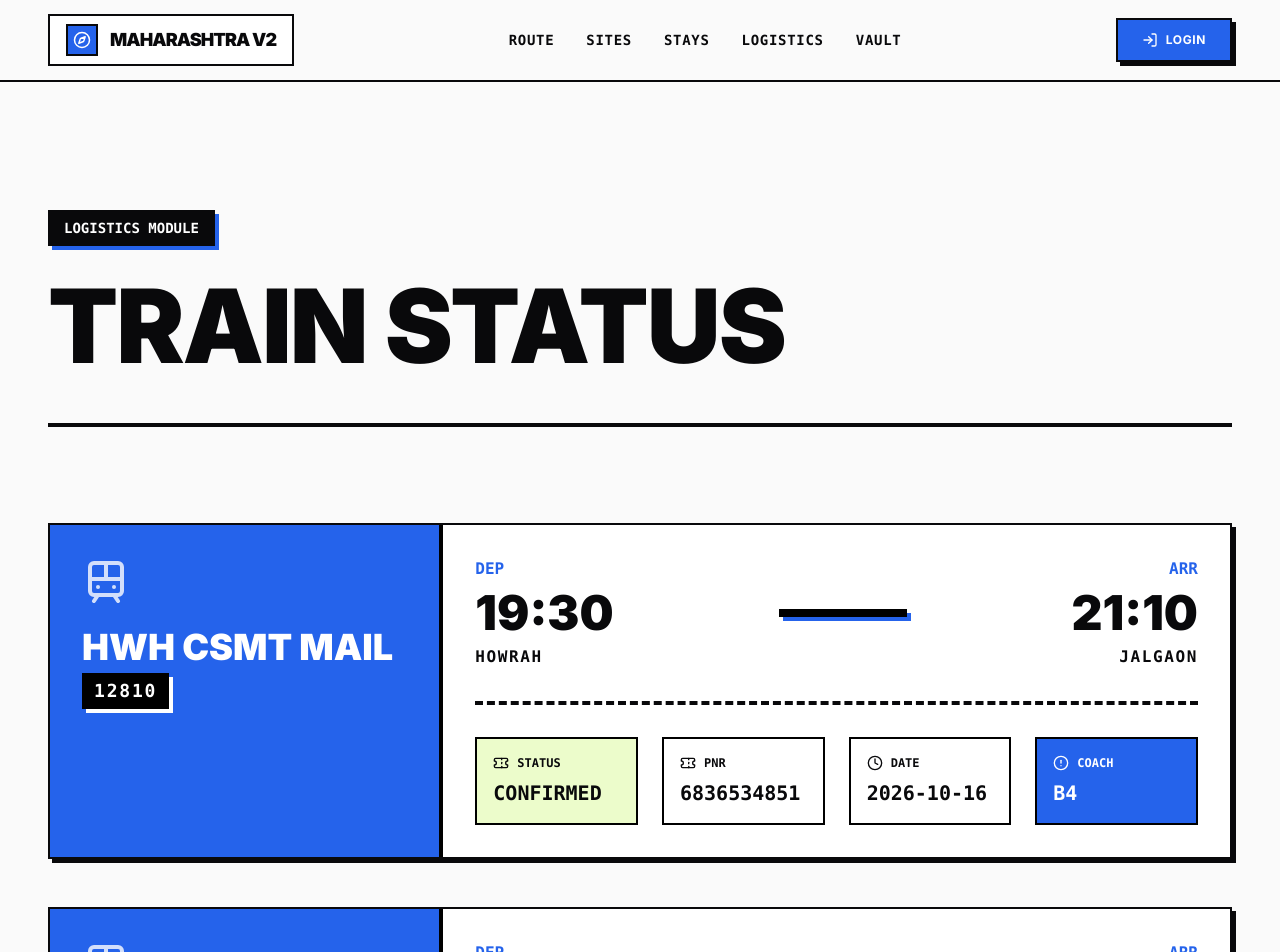
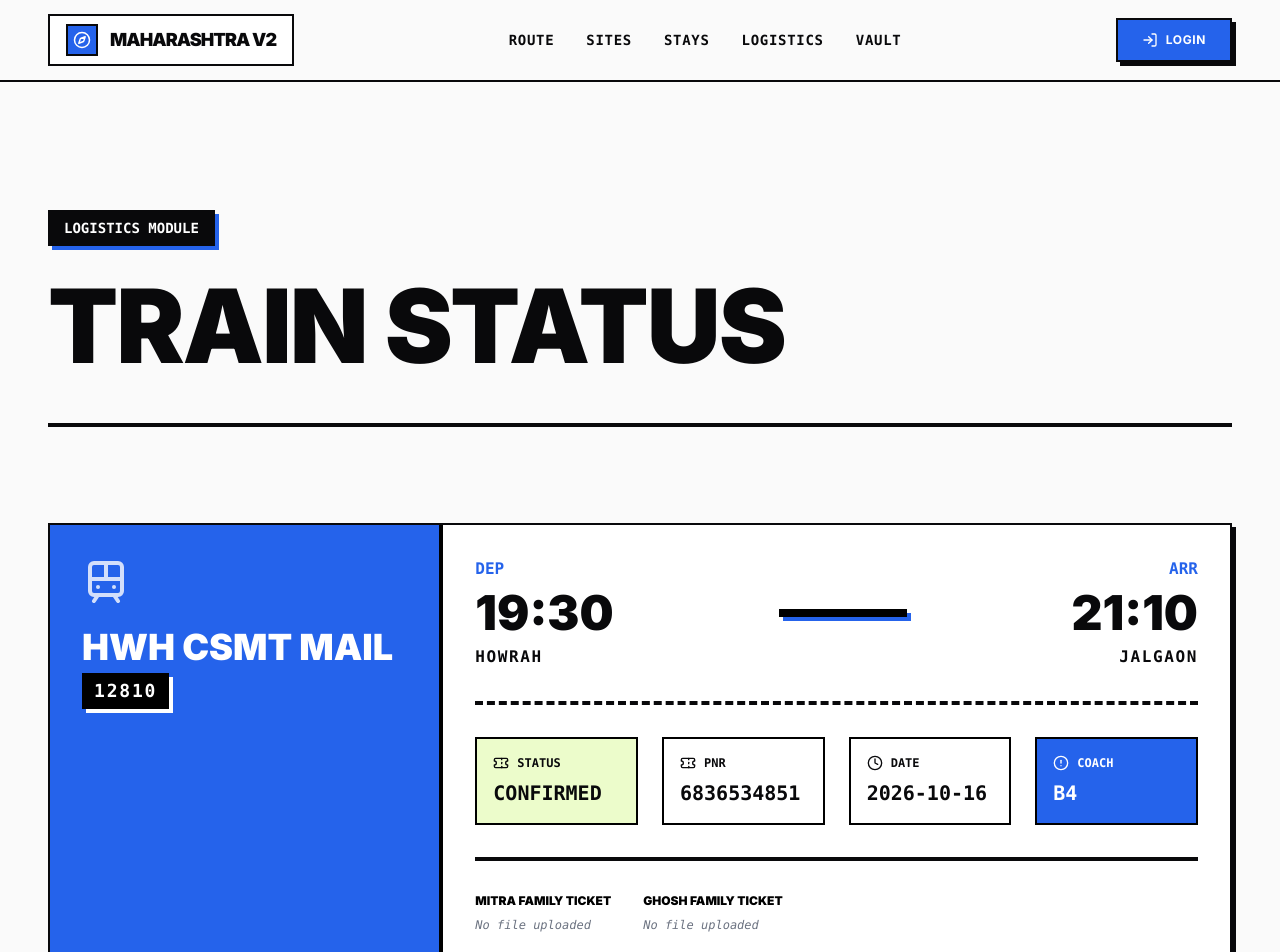
Before and after one commit to MURPHIOP/MyTravelApp, a Next.js app: page /trains in a window 1280 px wide. Shown: the top 952 px of the page. Built offline with nearby package versions, Linux system fonts and the light colour scheme; no server answers; sample sign-in values are in the browser's storage.

Commit message:
feat: add robust file upload to supabase, cross-module ticket downloads, custom ledger categories

```diff
--- a/src/app/expenses/page.tsx
+++ b/src/app/expenses/page.tsx
@@ -12,7 +12,7 @@ type Expense = {
   id: string;
   date: string;
   description: string;
-  category: 'TRANS' | 'HOTEL' | 'SIGHT' | 'FOOD' | 'OTHER';
+  category: string;
   paidBy: 'Mitra' | 'Ghosh';
   amount: number;
 };
@@ -28,7 +28,7 @@ export default function ExpensesPage() {
   // Form State
   const [desc, setDesc] = useState('');
   const [amount, setAmount] = useState('');
-  const [category, setCategory] = useState<Expense['category']>('OTHER');
+  const [category, setCategory] = useState<string>('OTHER');
   const [paidBy, setPaidBy] = useState<Expense['paidBy']>('Mitra');
 
   useEffect(() => {
@@ -440,17 +440,20 @@ export default function ExpensesPage() {
                 <div className="grid grid-cols-2 gap-4">
                   <div>
                     <label className="block mb-2 font-mono text-xs tracking-widest">Category</label>
-                    <select
+                    <input
+                      list="categories"
                       value={category}
-                      onChange={e => setCategory(e.target.value as any)}
-                      className="w-full border-2 border-black p-3 focus:outline-none focus:border-blue-600 shadow-[4px_4px_0px_0px_rgba(0,0,0,1)] bg-white appearance-none"
-                    >
-                      <option value="TRANS">Transport</option>
-                      <option value="HOTEL">Hotel</option>
-                      <option value="SIGHT">Sightseeing</option>
-                      <option value="FOOD">Food</option>
-                      <option value="OTHER">Other</option>
-                    </select>
+                      onChange={e => setCategory(e.target.value)}
+                      className="w-full border-2 border-black p-3 focus:outline-none focus:border-blue-600 shadow-[4px_4px_0px_0px_rgba(0,0,0,1)] bg-white"
+                      placeholder="e.g. SHOPPING"
+                    />
+                    <datalist id="categories">
+                      <option value="TRANS" />
+                      <option value="HOTEL" />
+                      <option value="SIGHT" />
+                      <option value="FOOD" />
+                      <option value="OTHER" />
+                    </datalist>
                   </div>
                   <div>
                     <label className="block mb-2 font-mono text-xs tracking-widest">Paid By</label>
--- a/src/app/hotels/page.tsx
+++ b/src/app/hotels/page.tsx
@@ -4,9 +4,10 @@ import React from 'react';
 import { MapPin, ExternalLink, Star } from 'lucide-react';
 
 import { useTripData } from '@/context/TripDataContext';
+import UploadDownload from '@/components/UploadDownload';
 
 export default function HotelsPage() {
-  const { hotels } = useTripData();
+  const { hotels, setHotels } = useTripData();
   return (
     <div className="w-full pt-32 pb-24 min-h-screen">
       <div className="container-wide">
@@ -59,6 +60,19 @@ export default function HotelsPage() {
                     <ExternalLink size={20} className="mr-3" /> View Booking
                   </button>
                 </div>
+
+                <div className="mt-8 pt-8 border-t-4 border-[var(--border-color)]">
+                  <UploadDownload
+                    label="Hotel Voucher"
+                    currentUrl={hotel.bookingPassUrl}
+                    storagePathPrefix={`hotel_${hotel.id}`}
+                    onUploadSuccess={(url) => {
+                      const newHotels = [...hotels];
+                      newHotels[idx].bookingPassUrl = url;
+                      setHotels(newHotels);
+                    }}
+                  />
+                </div>
               </div>
             </div>
           ))}
--- a/src/app/trains/page.tsx
+++ b/src/app/trains/page.tsx
@@ -3,9 +3,10 @@
 import React from 'react';
 import { Train, Ticket, Clock, AlertCircle } from 'lucide-react';
 import { useTripData } from '@/context/TripDataContext';
+import UploadDownload from '@/components/UploadDownload';
 
 export default function TrainsPage() {
-  const { trains: TRAINS } = useTripData();
+  const { trains: TRAINS, setTrains } = useTripData();
   return (
     <div className="w-full pt-32 pb-24 min-h-screen">
       <div className="container-wide">
@@ -71,6 +72,32 @@ export default function TrainsPage() {
                   </div>
                 </div>
 
+                {/* Tickets Section */}
+                <div className="mt-8 pt-8 border-t-4 border-[var(--border-color)]">
+                  <div className="flex flex-col md:flex-row gap-8">
+                    <UploadDownload
+                      label="Mitra Family Ticket"
+                      currentUrl={ticket.tickets.mitra}
+                      storagePathPrefix={`train_${ticket.id}_mitra`}
+                      onUploadSuccess={(url) => {
+                        const newTrains = [...TRAINS];
+                        newTrains[idx].tickets.mitra = url;
+                        setTrains(newTrains);
+                      }}
+                    />
+                    <UploadDownload
+                      label="Ghosh Family Ticket"
+                      currentUrl={ticket.tickets.ghosh}
+                      storagePathPrefix={`train_${ticket.id}_ghosh`}
+                      onUploadSuccess={(url) => {
+                        const newTrains = [...TRAINS];
+                        newTrains[idx].tickets.ghosh = url;
+                        setTrains(newTrains);
+                      }}
+                    />
+                  </div>
+                </div>
+
               </div>
 
             </div>
--- a/src/app/vault/page.tsx
+++ b/src/app/vault/page.tsx
@@ -4,6 +4,7 @@ import React, { useState, useEffect, useRef } from 'react';
 import { FileText, Upload, Trash2, Download } from 'lucide-react';
 import { supabase } from '@/lib/supabase';
 import { v4 as uuidv4 } from 'uuid';
+import { useAuth } from '@/context/AuthContext';
 
 interface VaultDocument {
   id: string;
@@ -17,10 +18,12 @@ interface VaultDocument {
 }
 
 export default function VaultPage() {
+  const { user } = useAuth();
   const [documents, setDocuments] = useState<VaultDocument[]>([]);
   const [loading, setLoading] = useState(true);
   const [uploading, setUploading] = useState(false);
   const fileInputRef = useRef<HTMLInputElement>(null);
+  const isFamilyHead = user?.role === 'FAMILY_HEAD';
 
   useEffect(() => {
     fetchDocuments();
@@ -132,6 +135,8 @@ export default function VaultPage() {
           </div>
 
           <div className="flex gap-4">
+            {isFamilyHead && (
+              <>
                 <input
                   type="file"
                   ref={fileInputRef}
@@ -145,6 +150,8 @@ export default function VaultPage() {
                 >
                   {uploading ? 'UPLOADING...' : <><Upload size={20} /> UPLOAD FILE</>}
                 </button>
+              </>
+            )}
           </div>
         </div>
 
--- /dev/null
+++ b/src/components/UploadDownload.tsx
@@ -0,0 +1,112 @@
+'use client';
+
+import React, { useState, useRef } from 'react';
+import { UploadCloud, Download, Loader2 } from 'lucide-react';
+import { useAuth } from '@/context/AuthContext';
+import { supabase } from '@/lib/supabase';
+
+interface UploadDownloadProps {
+  currentUrl: string | null;
+  onUploadSuccess: (url: string) => void;
+  storagePathPrefix: string;
+  label: string;
+}
+
+export default function UploadDownload({ currentUrl, onUploadSuccess, storagePathPrefix, label }: UploadDownloadProps) {
+  const { user } = useAuth();
+  const [isUploading, setIsUploading] = useState(false);
+  const fileInputRef = useRef<HTMLInputElement>(null);
+
+  const isFamilyHead = user?.role === 'FAMILY_HEAD';
+
+  const handleFileChange = async (e: React.ChangeEvent<HTMLInputElement>) => {
+    const file = e.target.files?.[0];
+    if (!file) return;
+
+    try {
+      setIsUploading(true);
+      const fileExt = file.name.split('.').pop();
+      const fileName = `${storagePathPrefix}_${Date.now()}.${fileExt}`;
+
+      const { data, error } = await supabase.storage
+        .from('vault-documents')
+        .upload(fileName, file, {
+          cacheControl: '3600',
+          upsert: true,
+        });
+
+      if (error) {
+        console.error('Upload error:', error);
+        alert(`Upload failed: ${error.message}`);
+        return;
+      }
+
+      const { data: publicUrlData } = supabase.storage
+        .from('vault-documents')
+        .getPublicUrl(data.path);
+
+      // Save metadata to Supabase DB so it shows up in Vault
+      await supabase.from('documents').insert([
+        {
+          name: fileName,
+          type: file.type || 'application/octet-stream',
+          size: file.size,
+          url: publicUrlData.publicUrl,
+          uploaded_by: user?.role === 'FAMILY_HEAD' ? 'Family Head' : 'User',
+          family: 'TOUR'
+        }
+      ]);
+
+      onUploadSuccess(publicUrlData.publicUrl);
+
+    } catch (err: any) {
+      console.error('Upload exception:', err);
+      alert('Upload failed.');
+    } finally {
+      setIsUploading(false);
+      if (fileInputRef.current) {
+        fileInputRef.current.value = '';
+      }
+    }
+  };
+
+  return (
+    <div className="flex flex-col gap-2">
+      <div className="text-xs font-black uppercase text-black">{label}</div>
+      <div className="flex gap-2 items-center flex-wrap">
+        {currentUrl ? (
+          <a
+            href={currentUrl}
+            target="_blank"
+            rel="noopener noreferrer"
+            className="flex items-center gap-2 bg-black text-white px-4 py-2 border-2 border-black font-bold uppercase text-xs shadow-[2px_2px_0px_0px_var(--accent)] hover:translate-y-px hover:shadow-none transition-all"
+          >
+            <Download size={14} /> Download
+          </a>
+        ) : (
+          <span className="text-xs text-gray-500 font-mono italic">No file uploaded</span>
+        )}
+
+        {isFamilyHead && (
+          <>
+            <button
+              onClick={() => fileInputRef.current?.click()}
+              disabled={isUploading}
+              className="flex items-center gap-2 bg-white text-black px-4 py-2 border-2 border-black font-bold uppercase text-xs shadow-[2px_2px_0px_0px_rgba(0,0,0,1)] hover:translate-y-px hover:shadow-none transition-all disabled:opacity-50"
+            >
+              {isUploading ? <Loader2 size={14} className="animate-spin" /> : <UploadCloud size={14} />}
+              {isUploading ? 'Uploading...' : 'Upload'}
+            </button>
+            <input
+              type="file"
+              ref={fileInputRef}
+              className="hidden"
+              accept=".pdf,.png,.jpg,.jpeg"
+              onChange={handleFileChange}
+            />
+          </>
+        )}
+      </div>
+    </div>
+  );
+}
```
Lines whose indentation alone changed are shown as unchanged.
